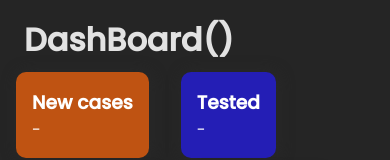
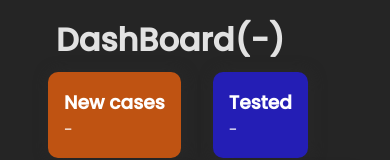
Before and after one commit to alsongarbuja/Covid-Stat, a React (Create React App) app: page / in a window 390 px wide. Shown: the top 160 px of the page. Built offline with nearby package versions, Linux system fonts and the light colour scheme; no server answers.

Commit message:
add dynamic country fetch for dashboard

```diff
--- a/src/components/body/Dashboard/Dashbord.jsx
+++ b/src/components/body/Dashboard/Dashbord.jsx
@@ -2,7 +2,7 @@ import React , { useState, useEffect } from 'react'
 
 import { InfoHolder, ReportDiv, SymptomDiv } from './Dashboard.style'
 
-import { Grid, useMediaQuery } from '@material-ui/core'
+import { Grid } from '@material-ui/core'
 import { ArrowForward, ScatterPlot } from '@material-ui/icons'
 import { Link } from 'react-router-dom'
 
@@ -11,9 +11,11 @@ import Chart from './Report/Report'
 
 import { useFetch } from '../../../custom-hooks/UseFetch'
 
-const Dashbord = ({ isDarkMode, language }) => {
-    const isMobile = useMediaQuery('(max-width: 600px)')
-    const { loading, responses } = useFetch('https://covid-193.p.rapidapi.com/statistics?country=Nepal', "covid-193.p.rapidapi.com")
+const Dashbord = ({ isMobile, isDarkMode, language }) => {
+    const selectedCountry = localStorage.getItem('country') === null ? 'Nepal' : localStorage.getItem('country')
+    const URL = `https://covid-193.p.rapidapi.com/statistics?country=${selectedCountry}`
+
+    const { loading, responses } = useFetch(URL, "covid-193.p.rapidapi.com")
 
     const [data, setData] = useState([])
 
@@ -24,11 +26,11 @@ const Dashbord = ({ isDarkMode, language }) => {
     return (
         <Grid container style={{ paddingTop:"1em", paddingLeft: isMobile ? "0":"2em" }}>
             <Grid item xl={6} md={9} xs={12}>
-                <h1 style={{ paddingLeft:".75em" }}>DashBoard({loading ? "" : data[0].country})</h1>
+                <h1 style={{ paddingLeft:".75em" }}>DashBoard({loading ? "-" : data[0].country})</h1>
                 <div style={{ display:"flex", flexWrap:"wrap", marginBottom:"1em"}}>
                     <InfoHolder isDarkMode={isDarkMode} style={{ backgroundColor:"#e6600ecc" }}>
                         <h3>New cases</h3>
-                        <p>{loading ? "-" : data[0].cases.new}</p>
+                        <p>{loading ? "-" : data[0].cases.new ? data[0].cases.new : "0"}</p>
                     </InfoHolder>
                     <InfoHolder isDarkMode={isDarkMode} style={{ backgroundColor:"#241de5c0" }}>
                         <h3>Tested</h3>
@@ -36,7 +38,7 @@ const Dashbord = ({ isDarkMode, language }) => {
                     </InfoHolder>
                     <InfoHolder isDarkMode={isDarkMode} style={{ backgroundColor:"#fb2528d8" }}>
                         <h3>New Deaths</h3>
-                        <p>{loading ? "-" : data[0].deaths.new}</p>
+                        <p>{loading ? "-" : data[0].deaths.new ? data[0].deaths.new : "0"}</p>
                     </InfoHolder>
                     <InfoHolder isDarkMode={isDarkMode} style={{ backgroundColor:"#60bd08fa" }}>
                         <h3>Recovered</h3>
```
